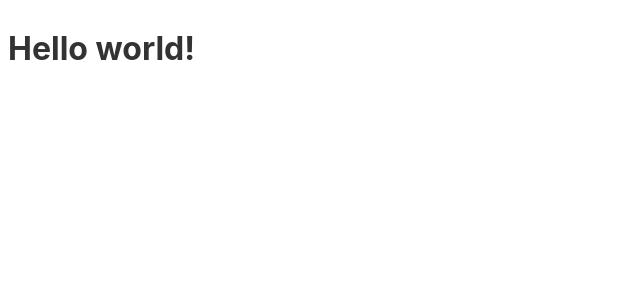
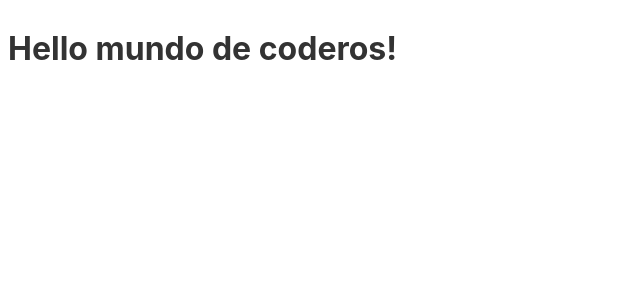
Before and after one commit to jocelo/reto_coderos_junio_19, a Svelte app: page / in a window 1280 px wide. Shown: the top 300 px of the page, without its empty margins (0-640 px from the left). Built offline with nearby package versions, Linux system fonts and the light colour scheme.

Commit message:
First update

```diff
--- a/public/bundle.js
+++ b/public/bundle.js
@@ -239,7 +239,7 @@ var app = (function () {
     			t0 = text("Hello ");
     			t1 = text(name);
     			t2 = text("!");
-    			add_location(h1, file, 4, 0, 41);
+    			add_location(h1, file, 4, 0, 52);
     		},
 
     		l: function claim(nodes) {
@@ -265,7 +265,7 @@ var app = (function () {
     	};
     }
 
-    let name = 'world';
+    let name = 'mundo de coderos';
 
     class App extends SvelteComponentDev {
     	constructor(options) {
--- a/public/index.html
+++ b/public/index.html
@@ -4,7 +4,7 @@
 	<meta charset='utf8'>
 	<meta name='viewport' content='width=device-width'>
 
-	<title>Svelte app</title>
+	<title>Metodos de Pago</title>
 
 	<link rel='icon' type='image/png' href='favicon.png'>
 	<link rel='stylesheet' href='global.css'>
--- a/src/App.svelte
+++ b/src/App.svelte
@@ -1,5 +1,5 @@
 <script>
-	let name = 'world';
+	let name = 'mundo de coderos';
 </script>
 
 <h1>Hello {name}!</h1>
```
Also changed, not shown: 1 other file (tests, documents, lock files or other folders).
